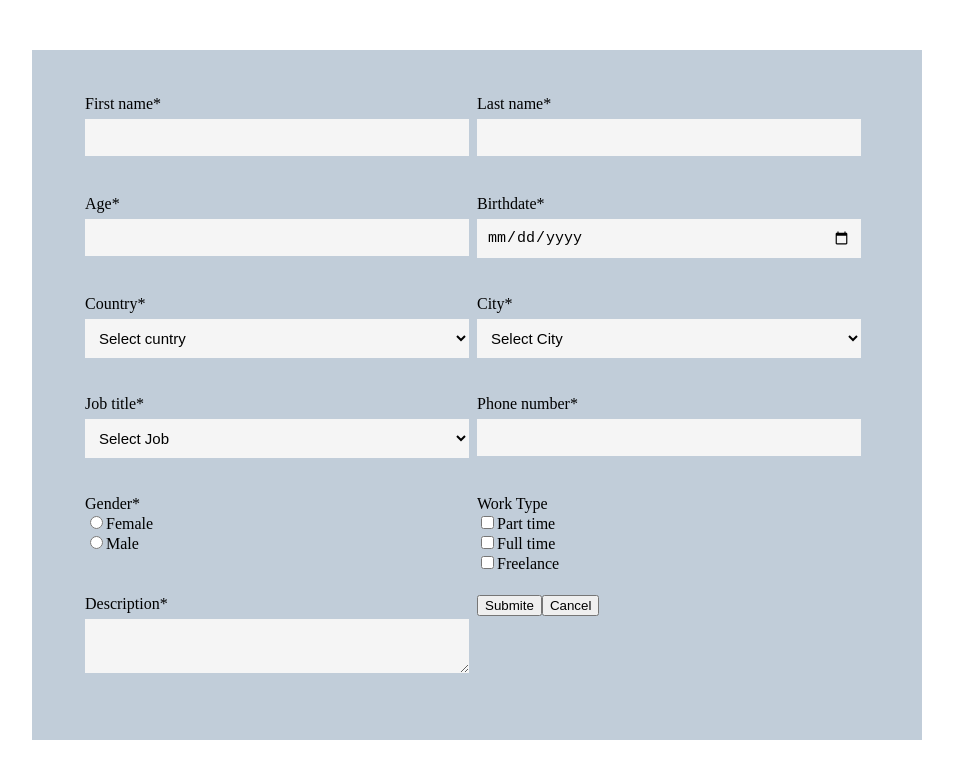
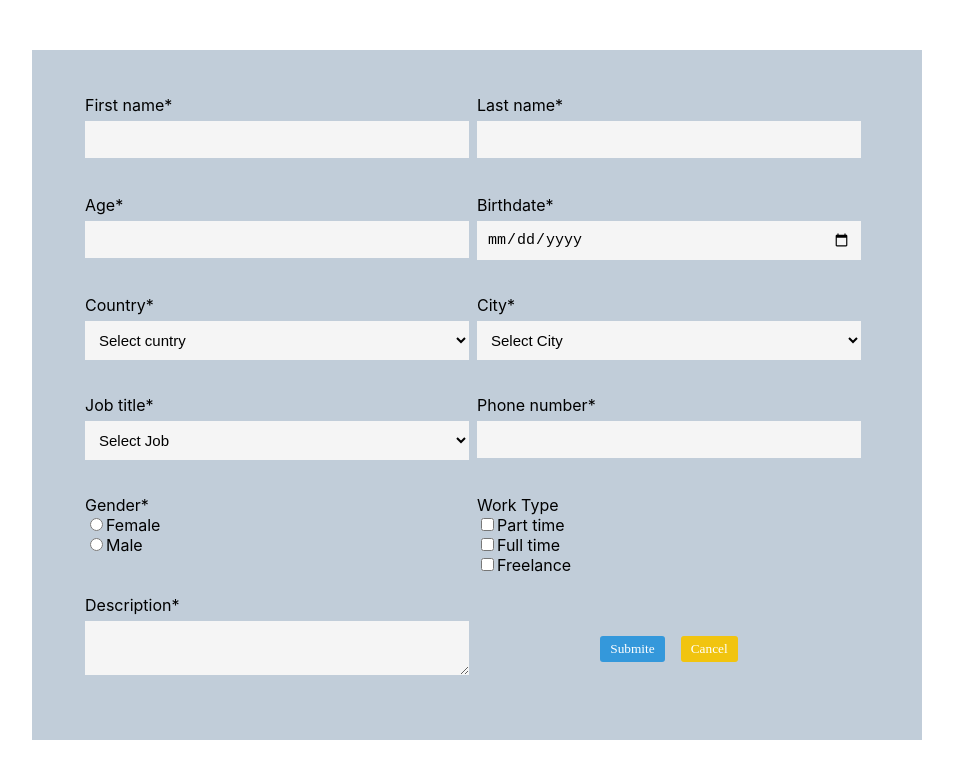
Before and after one commit to arashnasiry/techran-challenge, a React (Create React App) app: page / in a window 1280 px wide. Shown: the top 778 px of the page, without its empty margins (163-1116 px from the left). Built offline with nearby package versions, Linux system fonts and the light colour scheme.

Commit message:
add styles

```diff
--- a/src/App.js
+++ b/src/App.js
@@ -4,6 +4,7 @@ import { Provider } from 'react-redux'
 import store from './redux/store'
 import CheckoutPage from './pages/checkout'
 import Tableshow from './pages/datatable'
+import './App.scss'
 
 function App() {
   return (
--- /dev/null
+++ b/src/App.scss
@@ -0,0 +1,44 @@
+@mixin button-bg($bg) {
+  background: $bg;
+  &:hover {
+    background:darken($bg,8%);
+    transition: all 0.3s ease;
+  }
+  &:active {
+    background:darken($bg,25%);
+  }
+}
+
+button {
+  margin:0 0.5rem;
+}
+
+.btn {
+ color:white;
+ text-decoration:none;
+ padding:5px 10px;
+ border-radius:3px;
+ font-family: 'Poiret One', cursive;
+ border:none;
+}
+
+.btn-green {
+   @include button-bg(#2ecc71);
+}
+
+.btn-blue {
+   @include button-bg(#3498db);
+}
+
+.btn-yellow{
+   @include button-bg(#f1c40f);
+}
+
+.btn-red {
+   @include button-bg(#e74c3c);
+}
+
+.btn-form {
+    line-height: 105px;
+    text-align: center;
+}
--- a/src/index.css
+++ b/src/index.css
@@ -6,8 +6,3 @@ body {
   -webkit-font-smoothing: antialiased;
   -moz-osx-font-smoothing: grayscale;
 }
-
-code {
-  font-family: source-code-pro, Menlo, Monaco, Consolas, 'Courier New',
-    monospace;
-}
--- a/src/index.js
+++ b/src/index.js
@@ -1,5 +1,6 @@
 import React from 'react';
 import ReactDOM from 'react-dom';
+import './index.css';
 import App from './App';
 
 ReactDOM.render(
--- a/src/pages/datatable/searchBar/SearchBar.js
+++ b/src/pages/datatable/searchBar/SearchBar.js
@@ -2,6 +2,7 @@ import { React, useState } from 'react'
 import { connect } from 'react-redux'
 import formFiledOptions from '../../../constant/formmodel/formFiledOptions'
 import { searchUser, wrokTypeFilter } from '../../../redux/user/actions/userActions'
+import './_style.scss'
 
 const { fieldoptions: { workTypeCheckBox: workType } } = formFiledOptions
 
--- /dev/null
+++ b/src/pages/datatable/searchBar/_style.scss
@@ -0,0 +1,17 @@
+//searchbar
+.search {
+  width: 20%;
+  margin:1rem 0.5rem;
+  float:left;
+  .searchTerm {
+    border: 3px solid #00B4CC;
+    padding: 5px;
+    border-radius: 5px;
+    outline: none;
+    color: #9DBFAF;
+    width:80%;
+    &:focus{
+    color: #00B4CC;
+    }
+  }
+}
--- /dev/null
+++ b/src/pages/datatable/table/_style.scss
@@ -0,0 +1,44 @@
+table {
+  color: black;
+  background-color: white;
+  border-color:#ede0e0;
+  border-style: solid;
+  border-width: 0 1px 1px 1px;
+  border-radius: 5px;
+  border-spacing: 0;
+  display: table;
+  overflow: auto;
+  width: 100%;
+  margin: 1rem 0;
+  thead {
+    th {
+      color: white;
+      background-color: #3498db;
+      font-weight: bold;
+      font-size: 0.8em;
+      padding: 5px 10px;
+      vertical-align: bottom;
+    }
+
+    th:first-child {
+      border-top-left-radius: 5px;
+    }
+
+    th:last-child {
+      border-top-right-radius: 5px;
+    }
+  }
+
+  tbody {
+    td {
+      border-top: 1px solid #ede0e0;
+      padding: 5px 10px;
+      vertical-align: top;
+      text-align: center;
+    }
+
+    tr:nth-child(2n) {
+      background-color: #eee;
+    }
+  }
+}
--- a/src/pages/datatable/table/index.js
+++ b/src/pages/datatable/table/index.js
@@ -3,6 +3,7 @@ import { connect } from 'react-redux'
 import { deleteUser } from '../../../redux/user/actions/userActions'
 import Header from './Header'
 import Items from './Items'
+import './_style.scss'
 
 function DataTable({ state, deleteUser }) {
     const data = state.flag === 'filter' ? state.userFilterd : state.userData
```
